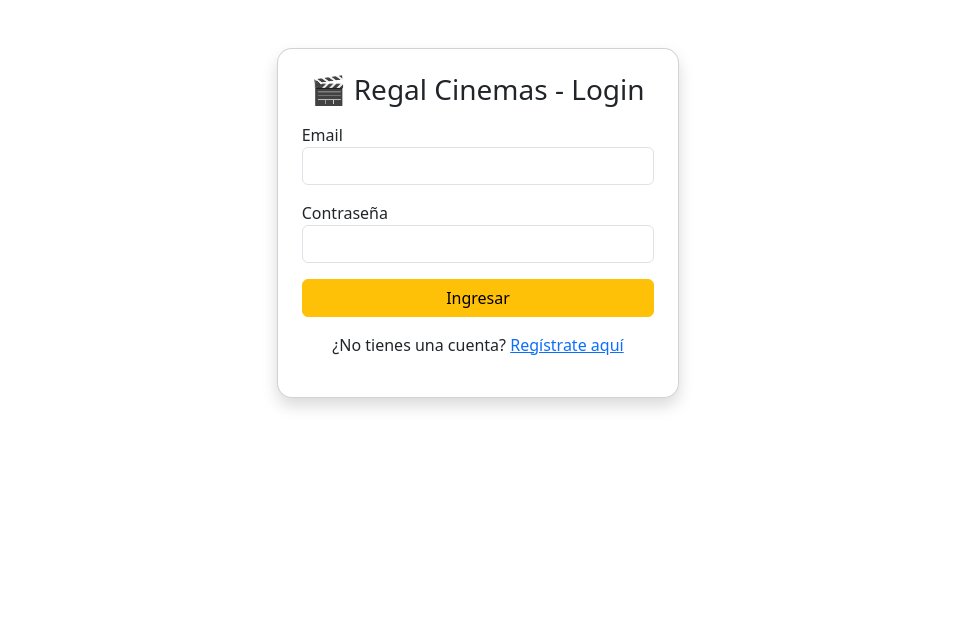
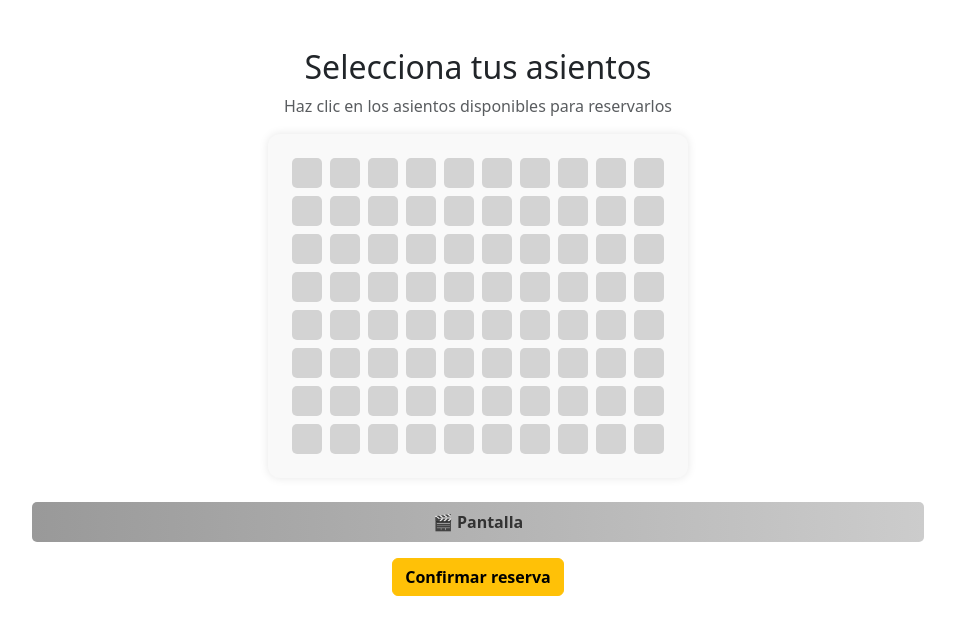
Before and after one commit to LukasTorr/Tecno-web, an Angular app: page /reserva in a window 1280 px wide. Before the commit this address led to /login. Shown: the top 634 px of the page, without its empty margins (162-1117 px from the left). Built offline with nearby package versions, Linux system fonts and the light colour scheme.

Commit message:
Implementación EleccionAsientos

```diff
--- a/package.json
+++ b/package.json
@@ -30,6 +30,7 @@
     "@angular/cli": "~15.2.11",
     "@angular/compiler-cli": "^15.2.0",
     "@types/jasmine": "~4.3.0",
+    "@types/jasminewd2": "^2.0.13",
     "jasmine-core": "~4.5.0",
     "karma": "~6.4.0",
     "karma-chrome-launcher": "~3.1.0",
--- a/src/app/Components/home/home.component.html
+++ b/src/app/Components/home/home.component.html
@@ -14,7 +14,7 @@
           <p class="card-text">
             {{ movie.genre }} | {{ movie.duration }} min
           </p>
-          <button class="btn btn-warning">Reservar</button>
+          <button class="btn btn-warning" [routerLink]="['/reserva']"[queryParams]="{ movie: movie.title }">Reservar</button>
         </div>
       </div>
     </div>
--- /dev/null
+++ b/src/app/Components/reserva/reserva.component.css
@@ -0,0 +1,57 @@
+.sala {
+  display: inline-block;
+  background-color: #f9f9f9;
+  padding: 20px;
+  border-radius: 12px;
+  box-shadow: 0 0 10px rgba(0,0,0,0.1);
+}
+
+.fila {
+  display: flex;
+  justify-content: center;
+}
+
+.asiento {
+  width: 30px;
+  height: 30px;
+  margin: 4px;
+  border-radius: 5px;
+  background-color: #d3d3d3;
+  cursor: pointer;
+  transition: all 0.2s;
+}
+
+.asiento:hover {
+  transform: scale(1.1);
+}
+
+.asiento.ocupado {
+  background-color: #555;
+  cursor: not-allowed;
+}
+
+.asiento.seleccionado {
+  background-color: #28a745;
+}
+
+.pantalla {
+  background: linear-gradient(to right, #999, #ccc);
+  border-radius: 5px;
+  color: #333;
+  font-weight: bold;
+  text-align: center;
+  width: 80%;
+  margin: auto;
+  padding: 8px 0;
+}
+.botones {
+  display: flex;
+  justify-content: center;
+  gap: 20px;        /* separación entre los botones */
+  margin-top: 20px;
+}
+
+.botones .btn {
+  min-width: 160px;  /* ancho mínimo para que queden parejos */
+  font-weight: 600;
+}
--- /dev/null
+++ b/src/app/Components/reserva/reserva.component.html
@@ -0,0 +1,25 @@
+<div class="container text-center mt-5">
+  <h2>Selecciona tus asientos</h2>
+  <p class="text-muted">Haz clic en los asientos disponibles para reservarlos</p>
+
+  <div class="sala">
+    <div *ngFor="let fila of asientos" class="fila">
+      <div
+        *ngFor="let asiento of fila"
+        class="asiento"
+        [ngClass]="{
+          'ocupado': asiento.ocupado,
+          'seleccionado': asiento.seleccionado
+        }"
+        (click)="seleccionarAsiento(asiento)">
+      </div>
+    </div>
+  </div>
+
+ <div class="pantalla mb-3 mt-4">🎬 Pantalla</div>
+
+<!-- Contenedor de botones -->
+<div class="botones mt-3">
+  <button class="btn btn-warning" (click)="reservar()">Confirmar reserva</button>
+</div>
+</div>
--- /dev/null
+++ b/src/app/Components/reserva/reserva.component.ts
@@ -0,0 +1,99 @@
+import { Component, OnInit } from '@angular/core';
+import { ActivatedRoute } from '@angular/router';
+
+interface Asiento {
+  fila: number;
+  columna: number;
+  ocupado: boolean;
+  seleccionado: boolean;
+}
+
+@Component({
+  selector: 'app-reserva',
+  templateUrl: './reserva.component.html',
+  styleUrls: ['./reserva.component.css']
+})
+export class ReservaComponent implements OnInit {
+
+  tituloPelicula: string = '';
+  filas = 8;
+  columnas = 10;
+  asientos: Asiento[][] = [];
+
+  constructor(private route: ActivatedRoute) {}
+
+  ngOnInit(): void {
+    // Obtener el nombre de la película desde los parámetros
+    this.route.queryParams.subscribe(params => {
+      this.tituloPelicula = params['movie'] || 'Película desconocida';
+      this.generarAsientos();
+      this.cargarReservas();
+    });
+  }
+
+  generarAsientos(): void {
+    this.asientos = [];
+    for (let f = 0; f < this.filas; f++) {
+      const fila: Asiento[] = [];
+      for (let c = 0; c < this.columnas; c++) {
+        fila.push({
+          fila: f,
+          columna: c,
+          ocupado: false,
+          seleccionado: false
+        });
+      }
+      this.asientos.push(fila);
+    }
+  }
+
+  seleccionarAsiento(asiento: Asiento): void {
+    if (asiento.ocupado) return;
+    asiento.seleccionado = !asiento.seleccionado;
+  }
+
+  reservar(): void {
+    // Obtener los asientos seleccionados
+    const seleccionados = this.asientos.flat().filter(a => a.seleccionado);
+    if (seleccionados.length === 0) {
+      alert('Selecciona al menos un asiento antes de reservar.');
+      return;
+    }
+
+    // Cargar reservas anteriores desde localStorage
+    const reservas = this.obtenerReservas();
+
+    // Agregar los nuevos asientos como ocupados
+    seleccionados.forEach(a => {
+      reservas.push({
+        movie: this.tituloPelicula,
+        fila: a.fila,
+        columna: a.columna
+      });
+    });
+
+    // Guardar en localStorage
+    localStorage.setItem('reservas', JSON.stringify(reservas));
+
+    // Marcar los asientos como ocupados
+    seleccionados.forEach(a => (a.ocupado = true));
+    alert(`Reservaste ${seleccionados.length} asiento(s) para "${this.tituloPelicula}".`);
+  }
+
+  obtenerReservas(): any[] {
+    return JSON.parse(localStorage.getItem('reservas') || '[]');
+  }
+
+  cargarReservas(): void {
+    const reservas = this.obtenerReservas();
+    const reservasPelicula = reservas.filter(r => r.movie === this.tituloPelicula);
+
+    // Marcar como ocupados los asientos previamente reservados
+    reservasPelicula.forEach(r => {
+      if (this.asientos[r.fila] && this.asientos[r.fila][r.columna]) {
+        this.asientos[r.fila][r.columna].ocupado = true;
+      }
+    });
+  }
+
+}
--- a/src/app/app-routing.module.ts
+++ b/src/app/app-routing.module.ts
@@ -6,14 +6,18 @@ import { AdminComponent } from './Components/admin/admin.component';
 import { RegisterComponent } from './Components/register/register.component'; // 👈 agregado
 import { AuthGuard } from './guards/auth.guard';
 import { AdminGuard } from './guards/admin.guard';
+import { ReservaComponent } from './Components/reserva/reserva.component';
+
 
 const routes: Routes = [
   { path: 'login', component: LoginComponent },
   { path: 'register', component: RegisterComponent }, // 👈 nueva ruta de registro
   { path: 'home', component: HomeComponent, canActivate: [AuthGuard] },
   { path: 'admin', component: AdminComponent, canActivate: [AdminGuard] },
+  { path: 'reserva', component: ReservaComponent },
   { path: '', redirectTo: '/login', pathMatch: 'full' },
-  { path: '**', redirectTo: '/login' }
+  { path: '**', redirectTo: '/login' },
+
 ];
 
 @NgModule({
--- a/src/app/app.module.ts
+++ b/src/app/app.module.ts
@@ -1,6 +1,8 @@
 import { NgModule } from '@angular/core';
 import { BrowserModule } from '@angular/platform-browser';
 import { FormsModule } from '@angular/forms'; // 👈 agregado para [(ngModel)] en el login
+
+
 
 import { AppRoutingModule } from './app-routing.module';
 import { AppComponent } from './app.component';
@@ -8,6 +10,9 @@ import { HomeComponent } from './Components/home/home.component';
 import { LoginComponent } from './Components/login/login.component';
 import { AdminComponent } from './Components/admin/admin.component';
 import { RegisterComponent } from './Components/register/register.component';
+import { ReservaComponent } from './Components/reserva/reserva.component';
+
+
 
 @NgModule({
   declarations: [
@@ -15,12 +20,16 @@ import { RegisterComponent } from './Components/register/register.component';
     HomeComponent,
     LoginComponent,
     AdminComponent,
-    RegisterComponent
+    RegisterComponent,
+    ReservaComponent
+
   ],
   imports: [
     BrowserModule,
     AppRoutingModule,
-    FormsModule // 👈 agregado aquí
+    FormsModule, // 👈 agregado aquí
+
+
   ],
   providers: [],
   bootstrap: [AppComponent]
```
Also changed, not shown: 2 other files (tests, documents, lock files or other folders).
